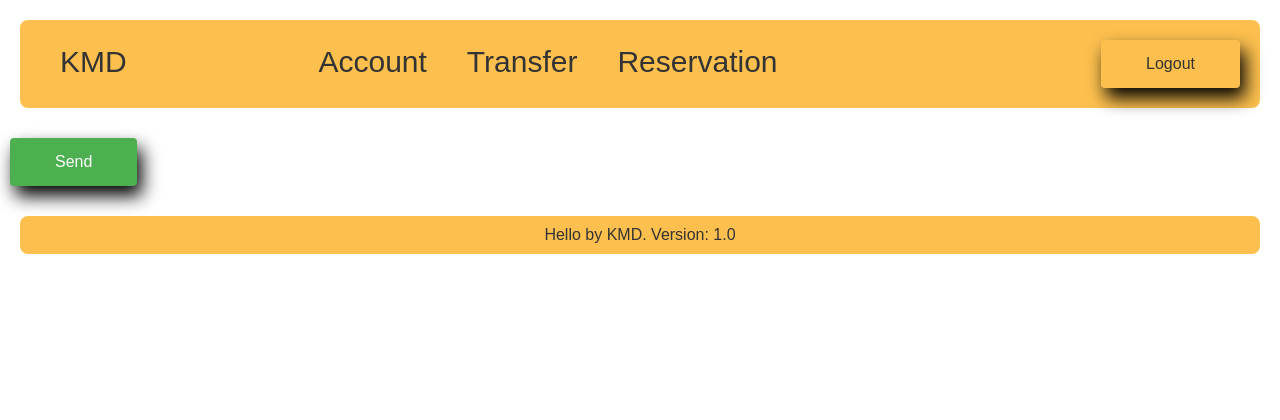
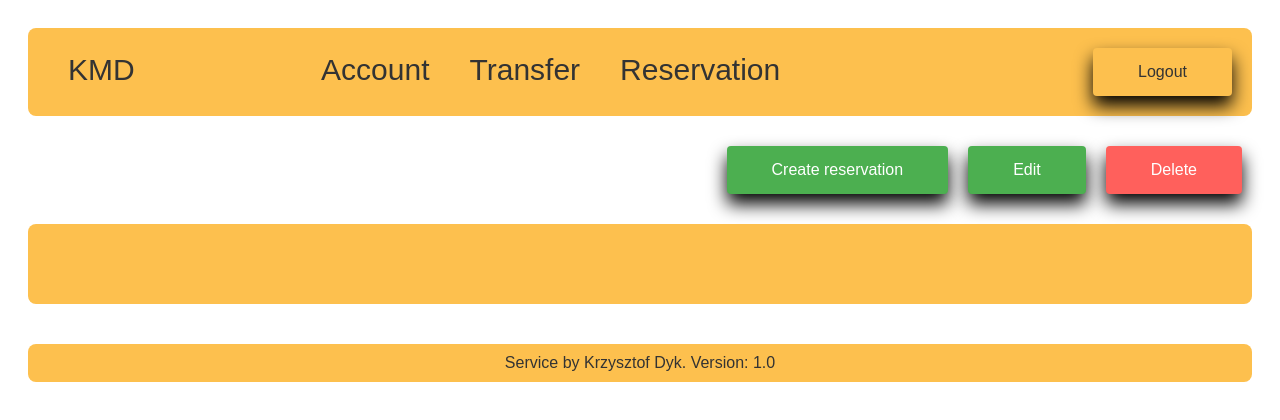
Before and after one commit to krzysztofdyk/facebook-react, a React (Create React App) app: page /reservation in a window 1280 px wide. Shown: the top 420 px of the page. Built offline with nearby package versions, Linux system fonts and the light colour scheme.

Commit message:
feat. adjust buttons & modals

```diff
--- a/src/components/footer/Footer.js
+++ b/src/components/footer/Footer.js
@@ -2,7 +2,7 @@
   return (
     <div className="foobar">
       <div>
-        {true && "Hello by KMD. "}
+        {true && "Service by Krzysztof Dyk. "}
         {false && "nothing"}
         {"Version: 1.0"}
       </div>
--- a/src/components/open/ChangePassword.js
+++ b/src/components/open/ChangePassword.js
@@ -41,7 +41,7 @@
         </div>
       </div>
       <div className="open-buttons">
-        <button onClick={handleSubmit}>Send</button>
+        <button onClick={handleSubmit}>Save</button>
         <button className="button-cancel" onClick={() => closeModal(false)}>
           Cancel
         </button>
--- a/src/components/open/EditAccount.js
+++ b/src/components/open/EditAccount.js
@@ -48,7 +48,7 @@
         </div>
       </div>
       <div className="open-buttons">
-        <button onClick={fetchAccount}>Send</button>
+        <button onClick={fetchAccount}>Save</button>
         <button className="button-cancel" onClick={() => props.closeModal(false)}>
           Cancel
         </button>
--- a/src/components/open/Login.js
+++ b/src/components/open/Login.js
@@ -6,9 +6,9 @@
   const [password, setPassword] = useState("");
   const navigate = useNavigate();
 
-  const handleSubmit = async() => {
+  const handleSubmit = async () => {
     console.log("Start login request: ", login, password);
-    try{
+    try {
       const response = await fetch("http://localhost:8080/authenticate", {
         method: "POST",
         headers: { "Content-Type": "application/json" },
@@ -16,15 +16,15 @@
           login,
           password,
         }),
-      })
-      const json = await response.json()
+      });
+      const json = await response.json();
       localStorage.setItem("token", json.jwtToken);
       console.log(json.id);
       localStorage.setItem("accountId", json.id);
       closeModal(true);
       navigate("/kmd", { replace: true });
-    }catch(err){
-      console.warn(err)
+    } catch (err) {
+      console.warn(err);
     }
     // fetch("http://localhost:8080/authenticate", {
     //   method: "POST",
@@ -53,7 +53,7 @@
 
   return (
     <div className="open">
-      <div className="open-header" onClick={()=>closeModal(false)} >
+      <div className="open-header" onClick={() => closeModal(false)}>
         X
       </div>
       <div className="open-inputs">
@@ -76,7 +76,7 @@
         </div>
       </div>
       <div className="open-buttons">
-        <button onClick={handleSubmit}> Send </button>
+        <button onClick={handleSubmit}> Save </button>
         <button className="button-cancel" onClick={() => closeModal(false)}>
           Cancel
         </button>
--- a/src/index.css
+++ b/src/index.css
@@ -2,7 +2,7 @@
 
 /* base styles */
 * {
-  margin: 0;
+  margin: 5;
   font-family: "Arial";
   color: #333;
 }
@@ -35,16 +35,14 @@
   justify-content: center;
 }
 
-.body-action {
+.body-buttons {
   padding-left: 20px;
   padding-right: 20px;
   background-color: white;
   border-radius: 8px;
   height: 100%;
 }
-.body-action-item {
-  float: right;
-}
+
 .body-content {
   display: flex;
   background-color: rgb(253, 192, 78);
@@ -53,7 +51,6 @@
   margin: 20px;
   border-radius: 8px;
 }
-
 
 /*BUTTONS*/
 
@@ -68,8 +65,8 @@
   margin: 10px;
   cursor: pointer;
   border-radius: 4px;
-  box-shadow: 5px 10px 18px black;
-  float: left;
+  box-shadow: 0px 10px 18px black;
+  float: right;
 }
 
 .button-register {
@@ -88,13 +85,12 @@
 }
 
 .button-logout:hover {
-  background-color: #333;
   color: white;
-
 }
 
 button:hover {
-  opacity: 0.8;
+  background-color: black;
+  box-shadow: none;
 }
 
 /*OPEN in COMPONENTS*/
@@ -114,7 +110,7 @@
   font-weight: bold;
 }
 
-.open-header{
+.open-header {
   font-size: 25px;
   font-weight: bold;
   cursor: pointer;
@@ -123,11 +119,9 @@
   right: 50px;
 }
 
-.open-header:hover{
+.open-header:hover {
   color: #4caf50;
 }
-
-
 
 .open-inputs {
   padding: 20px;
@@ -138,13 +132,14 @@
 .open-input {
   display: flex;
   flex-direction: column;
-  padding: 10px;
+  padding: 5px;
   width: 400px;
 }
 
 .open-input > input {
   padding: 10px;
   font-size: 20px;
+  border: 0.25px solid gray;
 }
 
 .open-buttons {
--- a/src/moduls/account/Account.js
+++ b/src/moduls/account/Account.js
@@ -60,18 +60,12 @@
         <Navbar />
       </div>
       <div className="body">
-        <div className="body-action">
-          <div className="body-action-item">
-            <button className="button-cancel" onClick={handleOpenQuestionDeleteModal}>
-              Delete
-            </button>
-          </div>
-          <div className="body-action-item">
-            <button onClick={handleOpenChangePasswordModal}>Change password </button>
-          </div>
-          <div className="body-action-item">
-            <button onClick={handleOpenEditAccountModal}>Edit </button>
-          </div>
+        <div className="body-buttons">
+          <button className="button-cancel" onClick={handleOpenQuestionDeleteModal}>
+            Delete
+          </button>
+          <button onClick={handleOpenChangePasswordModal}>Change password </button>
+          <button onClick={handleOpenEditAccountModal}>Edit </button>
         </div>
         <div className="body-content">
           <div className="account-inputs">
@@ -80,19 +74,19 @@
               <div className="field-2">{firstName}</div>
             </div>
             <div className="account-input">
-              <div className="field-1"> Last Name </div>
+              <div className="field-1"> Last Name: </div>
               <div className="field-2">{lastName}</div>
             </div>
             <div className="account-input">
-              <div className="field-1">Email </div>
+              <div className="field-1">Email: </div>
               <div className="field-2">{email}</div>
             </div>
             <div className="account-input">
-              <div className="field-1"> City </div>
+              <div className="field-1"> City: </div>
               <div className="field-2">{city}</div>
             </div>
             <div className="account-input">
-              <div className="field-1"> Balance </div>
+              <div className="field-1"> Balance: </div>
               <div className="field-2">{balance}</div>
             </div>
           </div>
--- a/src/moduls/reservation/Reservation.js
+++ b/src/moduls/reservation/Reservation.js
@@ -7,12 +7,15 @@
       <div className="header">
         <Navbar />
       </div>
-      <div className="body">
-        <div className="body-action-item">
-          <button>Send</button>
-        </div>
+      <div className="body"></div>
+      <div className="body-buttons">
+        <button className="button-cancel"> Delete</button>
+        <button>Edit </button>
+        <button>Create reservation </button>
       </div>
-
+      <div className="body-content">
+        <div className="account-inputs"></div>
+      </div>
       <div className="footer">
         <Footer />
       </div>
--- a/src/moduls/transfer/Transfer.js
+++ b/src/moduls/transfer/Transfer.js
@@ -8,10 +8,10 @@
         <Navbar />
       </div>
       <div className="body"></div>
-      <div className="body-action">
-        <div className="body-action-item">
-          <button>Edit </button>
-        </div>
+      <div className="body-buttons">
+        <button className="button-cancel">Delete</button>
+        <button>Edit </button>
+        <button>Create transfer </button>
       </div>
       <div className="body-content">
         <div className="account-inputs"></div>
```
Also changed, not shown: 1 other file (tests, documents, lock files or other folders).
